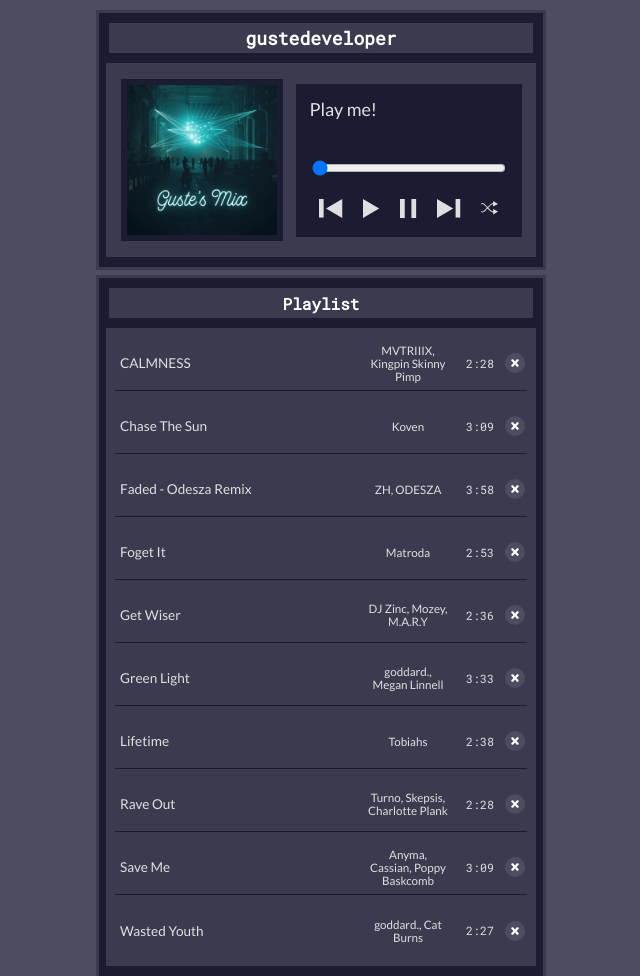
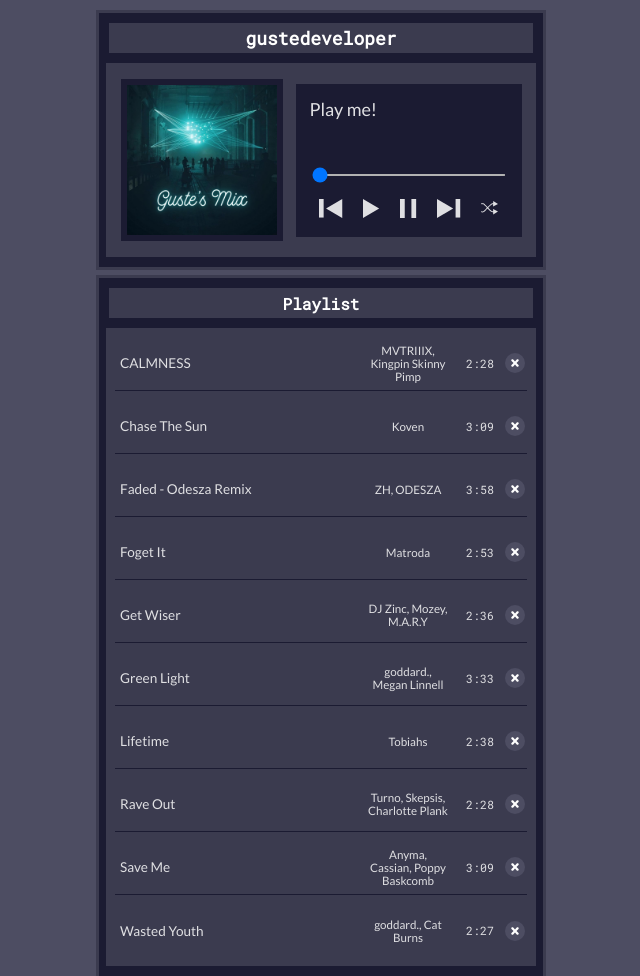
Before and after one commit to gustedeveloper/music-player-project, a plain HTML site: page index.html in a window 1280 px wide. Shown: the top 976 px of the page, without its empty margins (319-959 px from the left). Drawn offline with Linux system fonts and the light colour scheme.

Commit message:
Style progress bar

```diff
--- a/styles.css
+++ b/styles.css
@@ -137,6 +137,11 @@
   .playing > svg, .pausing > svg {
     fill: #ffb703;
   }
+
+  #progress-bar {
+    height: 2px;
+  }
+
 
   .player-buttons {
     display: flex;
```
